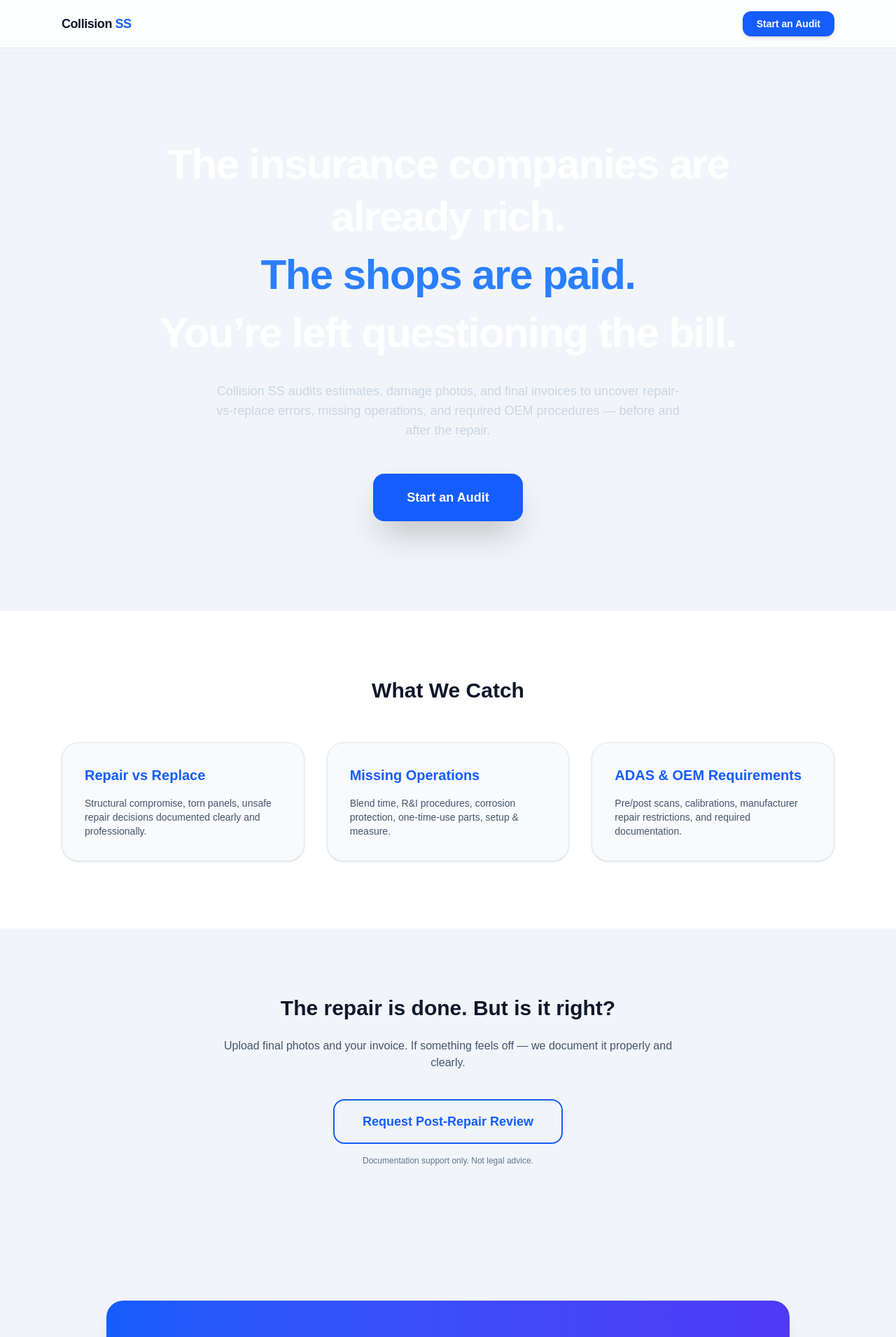
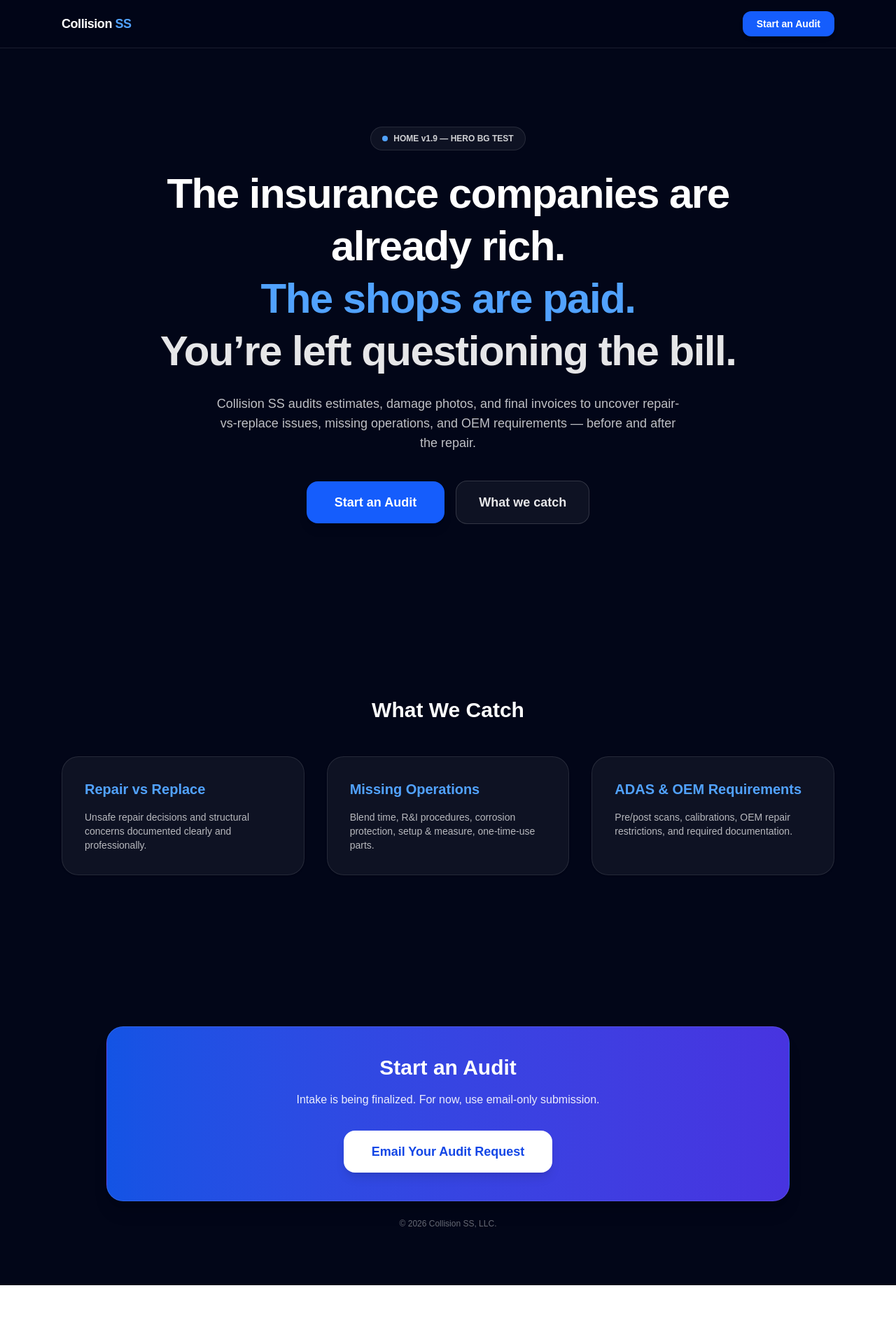
Before and after one commit to collisionssjm-cyber/collisionss, a Next.js app: page / in a window 1280 px wide. Shown: the top 1911 px of the page at 70% size. After the commit the page ends 1837 px from the top, so only its background shows below. Built offline with nearby package versions, Linux system fonts and the light colour scheme.

Commit message:
Hero background + version stamp

```diff
--- a/app/page.tsx
+++ b/app/page.tsx
@@ -1,17 +1,19 @@
 export default function Page() {
+  const VERSION = "HOME v1.9 — HERO BG TEST";
+
   return (
-    <main className="min-h-screen bg-slate-100 text-slate-900">
+    <main className="min-h-screen bg-slate-950 text-white">
       {/* HEADER */}
-      <header className="sticky top-0 z-50 border-b border-slate-200 bg-white/85 backdrop-blur">
+      <header className="sticky top-0 z-50 border-b border-white/10 bg-slate-950/80 backdrop-blur">
         <div className="mx-auto flex max-w-6xl items-center justify-between px-6 py-4">
           <div className="text-lg font-extrabold tracking-tight">
-            <span className="text-slate-900">Collision</span>{" "}
-            <span className="text-blue-600">SS</span>
+            <span className="text-white">Collision</span>{" "}
+            <span className="text-blue-400">SS</span>
           </div>
 
           <a
             href="#start"
-            className="rounded-xl bg-blue-600 px-5 py-2 text-sm font-semibold text-white shadow-md transition hover:bg-blue-700"
+            className="rounded-xl bg-blue-600 px-5 py-2 text-sm font-semibold text-white shadow-md transition hover:bg-blue-500"
           >
             Start an Audit
           </a>
@@ -19,128 +21,103 @@ export default function Page() {
       </header>
 
       {/* HERO */}
-<section className="relative overflow-hidden py-32 text-white">
-  {/* Background Image */}
+      <section className="relative overflow-hidden py-24 sm:py-28">
+        {/* Background image (MUST be: /public/hero-bg.png) */}
         <div
           className="absolute inset-0 -z-20 bg-cover bg-center"
           style={{ backgroundImage: "url('/hero-bg.png')" }}
         />
 
-  {/* Strong Premium Overlay */}
-  <div className="absolute inset-0 -z-10 bg-slate-900/85" />
+        {/* Premium overlays for contrast */}
+        <div className="absolute inset-0 -z-10 bg-gradient-to-b from-slate-950/80 via-slate-950/65 to-slate-950/90" />
+        <div className="absolute -top-24 left-1/2 -z-10 h-72 w-[44rem] -translate-x-1/2 rounded-full bg-blue-600/20 blur-3xl" />
+        <div className="absolute -bottom-28 left-1/2 -z-10 h-72 w-[44rem] -translate-x-1/2 rounded-full bg-indigo-500/15 blur-3xl" />
 
         <div className="mx-auto max-w-5xl px-6 text-center">
-    <h1 className="text-4xl font-extrabold leading-tight sm:text-6xl tracking-tight">
+          {/* Version stamp (you MUST see this change) */}
+          <div className="mx-auto mb-6 inline-flex items-center gap-2 rounded-full border border-white/10 bg-white/5 px-4 py-2 text-xs text-white/80">
+            <span className="h-2 w-2 rounded-full bg-blue-400" />
+            <span className="font-semibold">{VERSION}</span>
+          </div>
+
+          <h1 className="text-4xl font-extrabold leading-tight tracking-tight sm:text-6xl">
             The insurance companies are already rich.
-      <span className="block text-blue-500 mt-2">
-        The shops are paid.
-      </span>
-      <span className="block mt-2 text-white">
-        You’re left questioning the bill.
-      </span>
+            <span className="block text-blue-400">The shops are paid.</span>
+            <span className="block text-white/90">You’re left questioning the bill.</span>
           </h1>
 
-    <p className="mx-auto mt-8 max-w-2xl text-lg text-slate-300">
-      Collision SS audits estimates, damage photos, and final invoices
-      to uncover repair-vs-replace errors, missing operations,
-      and required OEM procedures — before and after the repair.
+          <p className="mx-auto mt-6 max-w-2xl text-lg text-white/75">
+            Collision SS audits estimates, damage photos, and final invoices to uncover repair-vs-replace
+            issues, missing operations, and OEM requirements — before and after the repair.
           </p>
 
-    <div className="mt-12">
+          <div className="mt-10 flex flex-wrap items-center justify-center gap-4">
             <a
               href="#start"
-        className="inline-flex items-center justify-center rounded-2xl bg-blue-600 px-12 py-5 text-lg font-semibold text-white shadow-2xl transition hover:bg-blue-700"
+              className="inline-flex items-center justify-center rounded-2xl bg-blue-600 px-10 py-4 text-lg font-semibold text-white shadow-lg transition hover:bg-blue-500"
             >
               Start an Audit
+            </a>
+            <a
+              href="#what"
+              className="inline-flex items-center justify-center rounded-2xl border border-white/15 bg-white/5 px-8 py-4 text-lg font-semibold text-white/90 transition hover:bg-white/10"
+            >
+              What we catch
             </a>
           </div>
         </div>
       </section>
 
-
       {/* WHAT WE CATCH */}
-      <section id="what" className="bg-white py-24">
-        <div className="mx-auto max-w-6xl px-6">
-          <h2 className="text-center text-3xl font-extrabold text-slate-900">
-            What We Catch
-          </h2>
-
-          <div className="mt-14 grid gap-8 md:grid-cols-3">
-            <div className="rounded-3xl border border-slate-200 bg-slate-50 p-8 shadow-sm transition hover:shadow-lg">
-              <h3 className="text-xl font-bold text-blue-600">Repair vs Replace</h3>
-              <p className="mt-4 text-sm text-slate-600">
-                Structural compromise, torn panels, unsafe repair decisions documented clearly and professionally.
+      <section id="what" className="bg-slate-950 py-18">
+        <div className="mx-auto max-w-6xl px-6 py-16">
+          <h2 className="text-center text-3xl font-extrabold">What We Catch</h2>
+          <div className="mt-12 grid gap-8 md:grid-cols-3">
+            <div className="rounded-3xl border border-white/10 bg-white/5 p-8 shadow-sm">
+              <h3 className="text-xl font-bold text-blue-400">Repair vs Replace</h3>
+              <p className="mt-4 text-sm text-white/70">
+                Unsafe repair decisions and structural concerns documented clearly and professionally.
               </p>
             </div>
-
-            <div className="rounded-3xl border border-slate-200 bg-slate-50 p-8 shadow-sm transition hover:shadow-lg">
-              <h3 className="text-xl font-bold text-blue-600">Missing Operations</h3>
-              <p className="mt-4 text-sm text-slate-600">
-                Blend time, R&amp;I procedures, corrosion protection, one-time-use parts, setup &amp; measure.
+            <div className="rounded-3xl border border-white/10 bg-white/5 p-8 shadow-sm">
+              <h3 className="text-xl font-bold text-blue-400">Missing Operations</h3>
+              <p className="mt-4 text-sm text-white/70">
+                Blend time, R&amp;I procedures, corrosion protection, setup &amp; measure, one-time-use parts.
               </p>
             </div>
-
-            <div className="rounded-3xl border border-slate-200 bg-slate-50 p-8 shadow-sm transition hover:shadow-lg">
-              <h3 className="text-xl font-bold text-blue-600">ADAS &amp; OEM Requirements</h3>
-              <p className="mt-4 text-sm text-slate-600">
-                Pre/post scans, calibrations, manufacturer repair restrictions, and required documentation.
+            <div className="rounded-3xl border border-white/10 bg-white/5 p-8 shadow-sm">
+              <h3 className="text-xl font-bold text-blue-400">ADAS &amp; OEM Requirements</h3>
+              <p className="mt-4 text-sm text-white/70">
+                Pre/post scans, calibrations, OEM repair restrictions, and required documentation.
               </p>
             </div>
           </div>
         </div>
       </section>
 
-      {/* POST REPAIR */}
-      <section className="bg-slate-100 py-24">
-        <div className="mx-auto max-w-4xl px-6 text-center">
-          <h2 className="text-3xl font-extrabold text-slate-900">
-            The repair is done. But is it right?
-          </h2>
-
-          <p className="mx-auto mt-6 max-w-2xl text-slate-600">
-            Upload final photos and your invoice. If something feels off — we document it properly and clearly.
-          </p>
-
-          <div className="mt-10">
-            <a
-              href="#start"
-              className="inline-flex items-center justify-center rounded-2xl border-2 border-blue-600 px-10 py-4 text-lg font-semibold text-blue-600 transition hover:bg-blue-600 hover:text-white"
-            >
-              Request Post-Repair Review
-            </a>
-          </div>
-
-          <p className="mx-auto mt-4 max-w-2xl text-xs text-slate-500">
-            Documentation support only. Not legal advice.
-          </p>
-        </div>
-      </section>
-
       {/* START */}
-      <section id="start" className="py-24">
+      <section id="start" className="bg-slate-950 py-20">
         <div className="mx-auto max-w-5xl px-6">
-          <div className="rounded-3xl bg-gradient-to-r from-blue-600 to-indigo-600 p-12 text-center text-white shadow-xl">
+          <div className="rounded-3xl border border-white/10 bg-gradient-to-r from-blue-600/90 to-indigo-600/90 p-10 text-center text-white shadow-xl">
             <h2 className="text-3xl font-extrabold">Start an Audit</h2>
             <p className="mx-auto mt-4 max-w-2xl text-white/90">
-              Intake is currently email-only while the upload system is finalized.
+              Intake is being finalized. For now, use email-only submission.
             </p>
-
             <div className="mt-8">
               <a
                 href="mailto:collisionss@yourdomain.com?subject=Collision%20SS%20Audit%20Request"
-                className="inline-flex items-center justify-center rounded-2xl bg-white px-10 py-4 text-lg font-bold text-blue-600 shadow-lg transition hover:bg-slate-100"
+                className="inline-flex items-center justify-center rounded-2xl bg-white px-10 py-4 text-lg font-bold text-blue-700 shadow-lg transition hover:bg-slate-100"
               >
                 Email Your Audit Request
               </a>
             </div>
           </div>
+
+          <p className="mt-6 text-center text-xs text-white/40">
+            © {new Date().getFullYear()} Collision SS, LLC.
+          </p>
         </div>
       </section>
-
-      {/* FOOTER */}
-      <footer className="border-t border-slate-200 bg-white py-10 text-center text-sm text-slate-500">
-        © {new Date().getFullYear()} Collision SS, LLC.
-      </footer>
     </main>
   );
 }
```
Lines whose indentation alone changed are shown as unchanged.
